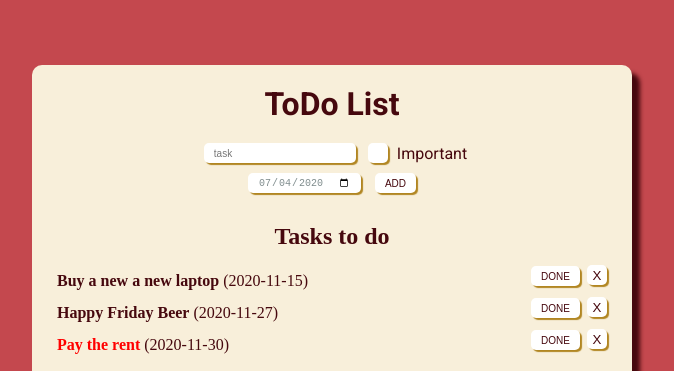
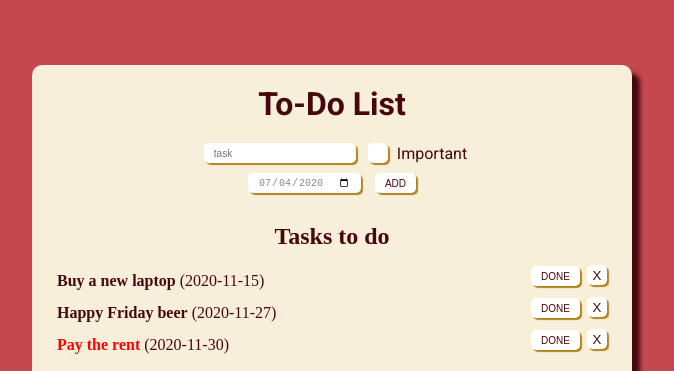
Before and after one commit to WieMon/to-do-app-react, a React (Create React App) app: page / in a window 1280 px wide. Shown: the top 371 px of the page, without its empty margins (308-982 px from the left). Built offline with nearby package versions, Linux system fonts and the light colour scheme.

Commit message:
Fix examples of tasks and title

```diff
--- a/src/components/App/App.js
+++ b/src/components/App/App.js
@@ -10,7 +10,7 @@ class App extends Component {
     tasks: [
       {
         id: 0,
-        text: 'Buy a new a new laptop',
+        text: 'Buy a new laptop',
         date: '2020-11-15',
         important: false,
         active: true,
@@ -26,7 +26,7 @@ class App extends Component {
       },
       {
         id: 2,
-        text: 'Happy Friday Beer',
+        text: 'Happy Friday beer',
         date: '2020-11-27',
         important: false,
         active: true,
@@ -76,7 +76,7 @@ class App extends Component {
   render() {
     return (
       <div className='App'>
-        <h1 className='App__title'>ToDo List</h1>
+        <h1 className='App__title'>To-Do List</h1>
         <AddTask add={this.addTask} />
         <TaskList tasks={this.state.tasks} change={this.changeTaskStatus} delete={this.deleteTask} />
       </div>
```
